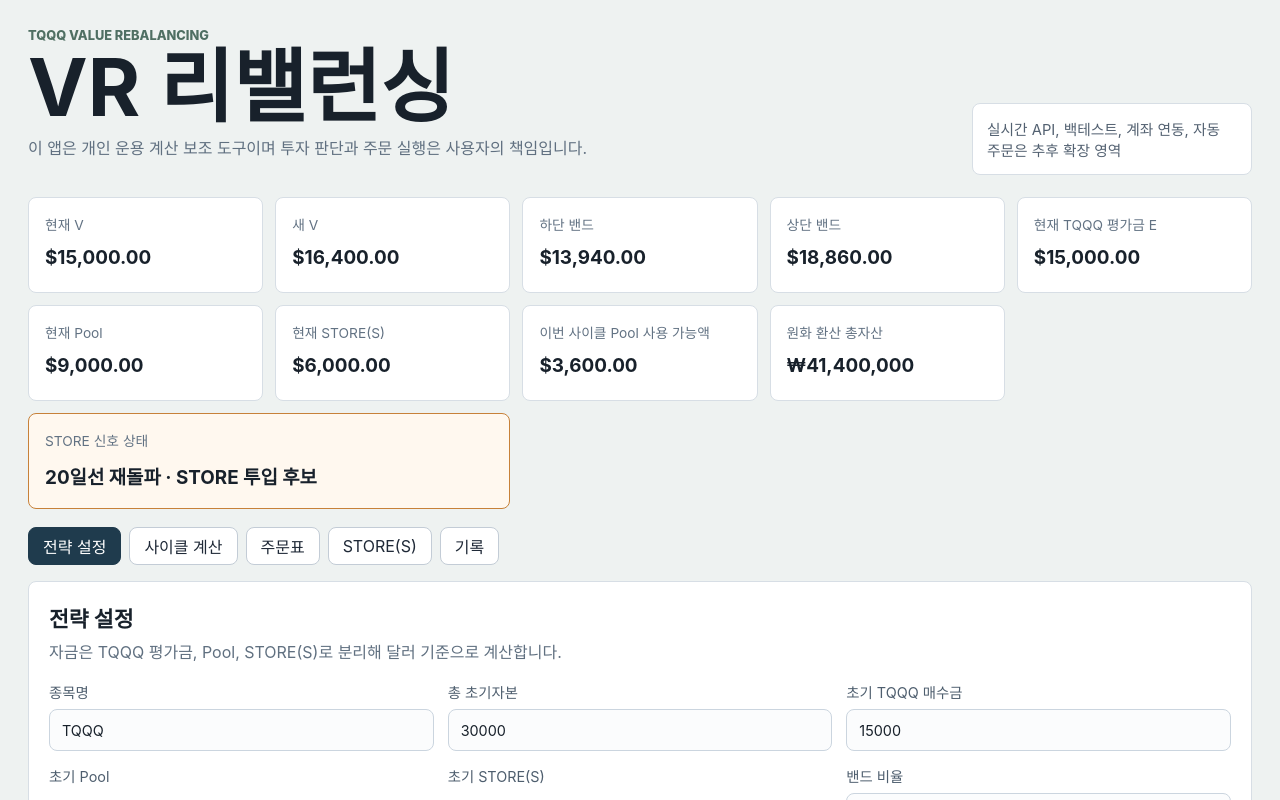
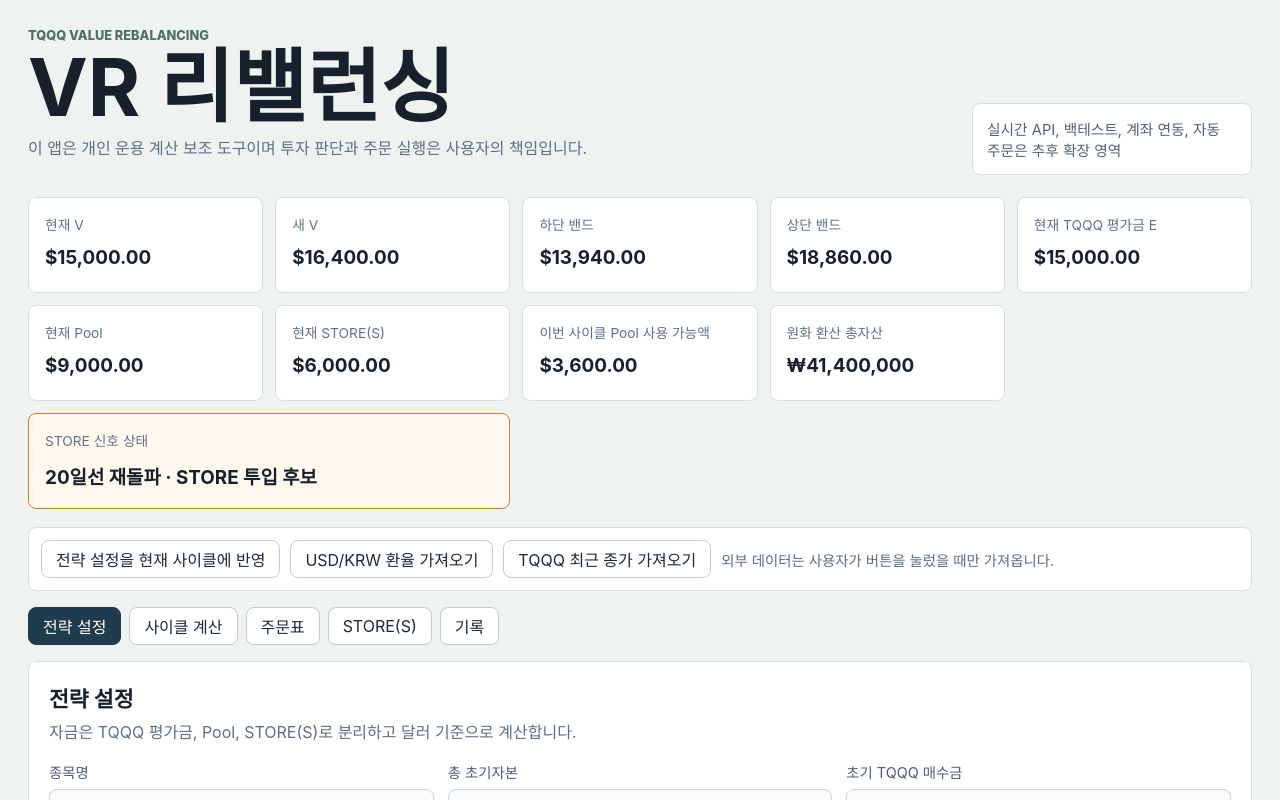
Before and after one commit to bookgoom891/VR-10Years-project, a React (Vite) app: page / in a window 1280 px wide. Shown: the top 800 px of the page. Built offline with nearby package versions, Linux system fonts and the light colour scheme.

Commit message:
Add live market sync controls

```diff
--- a/src/App.tsx
+++ b/src/App.tsx
@@ -6,12 +6,14 @@
 import StorePanel from "./components/StorePanel";
 import HistoryTable from "./components/HistoryTable";
 import {
+  applySettingsToCycle,
   buildBuyOrders,
   buildSellOrders,
   calculateCycle,
   evaluateStoreSignal,
   validateInputs
 } from "./utils/calculations";
+import { fetchLatestTqqqClose, fetchUsdKrwRate } from "./utils/marketData";
 import { loadFromStorage, saveToStorage } from "./utils/storage";
 import type {
   AppTab,
@@ -83,11 +85,16 @@
 
 export default function App() {
   const [activeTab, setActiveTab] = useState<AppTab>("setup");
-  const [settings, setSettings] = useState(() => loadFromStorage(settingsKey, defaultSettings));
+  const [settings, setSettings] = useState(() =>
+    loadFromStorage(settingsKey, defaultSettings)
+  );
   const [cycle, setCycle] = useState(() => loadFromStorage(cycleKey, defaultCycle));
   const [store, setStore] = useState(() => loadFromStorage(storeKey, defaultStore));
-  const [history, setHistory] = useState<HistoryRecord[]>(() => loadFromStorage(historyKey, [] as HistoryRecord[]));
+  const [history, setHistory] = useState<HistoryRecord[]>(() =>
+    loadFromStorage(historyKey, [] as HistoryRecord[])
+  );
   const [memo, setMemo] = useState("");
+  const [marketStatus, setMarketStatus] = useState("외부 데이터는 사용자가 버튼을 눌렀을 때만 가져옵니다.");
 
   useEffect(() => saveToStorage(settingsKey, settings), [settings]);
   useEffect(() => saveToStorage(cycleKey, cycle), [cycle]);
@@ -97,14 +104,67 @@
   const result = useMemo(() => calculateCycle(settings, cycle), [settings, cycle]);
   const storeSignal = useMemo(() => evaluateStoreSignal(store), [store]);
   const buyOrders = useMemo(
-    () => buildBuyOrders(result.lowerBand, cycle.shares, cycle.currentPool, settings.orderUnit, result.cyclePoolBudget),
+    () =>
+      buildBuyOrders(
+        result.lowerBand,
+        cycle.shares,
+        cycle.currentPool,
+        settings.orderUnit,
+        result.cyclePoolBudget
+      ),
     [cycle.currentPool, cycle.shares, result.cyclePoolBudget, result.lowerBand, settings.orderUnit]
   );
   const sellOrders = useMemo(
-    () => buildSellOrders(result.upperBand, cycle.shares, cycle.currentPool, settings.orderUnit),
+    () =>
+      buildSellOrders(
+        result.upperBand,
+        cycle.shares,
+        cycle.currentPool,
+        settings.orderUnit
+      ),
     [cycle.currentPool, cycle.shares, result.upperBand, settings.orderUnit]
   );
   const errors = useMemo(() => validateInputs(settings, cycle), [settings, cycle]);
+
+  function syncSettingsToCycle() {
+    setCycle((current) => applySettingsToCycle(settings, current));
+    setMarketStatus("전략 설정값을 현재 사이클 입력값에 반영했습니다.");
+  }
+
+  async function refreshExchangeRate() {
+    setMarketStatus("USD/KRW 환율을 가져오는 중입니다...");
+    try {
+      const snapshot = await fetchUsdKrwRate();
+      setSettings((current) => ({ ...current, exchangeRate: snapshot.price }));
+      setCycle((current) => ({ ...current, exchangeRate: snapshot.price }));
+      setMarketStatus(`환율 반영 완료: ${snapshot.price.toFixed(2)}원/USD (${snapshot.source})`);
+    } catch (error) {
+      setMarketStatus(error instanceof Error ? error.message : "환율을 가져오지 못했습니다.");
+    }
+  }
+
+  async function refreshTqqqClose() {
+    setMarketStatus(`${settings.symbol} 최근 종가를 가져오는 중입니다...`);
+    try {
+      const snapshot = await fetchLatestTqqqClose(settings.symbol);
+      setCycle((current) => ({
+        ...current,
+        endingPrice: snapshot.price,
+        manualEndingEquity: snapshot.price * current.shares,
+        useManualEndingEquity: false
+      }));
+      setStore((current) => ({
+        ...current,
+        prevPrice: current.price,
+        price: snapshot.price
+      }));
+      setMarketStatus(
+        `${settings.symbol} 최근 종가 반영 완료: $${snapshot.price.toFixed(2)} (${snapshot.date}, ${snapshot.source})`
+      );
+    } catch (error) {
+      setMarketStatus(error instanceof Error ? error.message : "종가를 가져오지 못했습니다.");
+    }
+  }
 
   function saveCycle() {
     const record: HistoryRecord = {
@@ -143,7 +203,10 @@
     setCycle((current) => ({
       ...current,
       currentStore: current.currentStore - amount,
-      currentPool: settings.storeMode === "move_to_pool" ? current.currentPool + amount : current.currentPool,
+      currentPool:
+        settings.storeMode === "move_to_pool"
+          ? current.currentPool + amount
+          : current.currentPool,
       storeInjection: amount,
       shares:
         settings.storeMode === "direct_buy" && current.endingPrice > 0
@@ -158,12 +221,23 @@
         <div>
           <p className="eyebrow">TQQQ Value Rebalancing</p>
           <h1>VR 리밸런싱</h1>
-          <p className="notice">이 앱은 개인 운용 계산 보조 도구이며 투자 판단과 주문 실행은 사용자의 책임입니다.</p>
+          <p className="notice">
+            이 앱은 개인 운용 계산 보조 도구이며 투자 판단과 주문 실행은 사용자의 책임입니다.
+          </p>
         </div>
-        <div className="future-box">실시간 API, 백테스트, 계좌 연동, 자동 주문은 추후 확장 영역</div>
+        <div className="future-box">
+          실시간 API, 백테스트, 계좌 연동, 자동 주문은 추후 확장 영역
+        </div>
       </header>
 
       <Dashboard settings={settings} cycle={cycle} result={result} storeSignal={storeSignal} />
+
+      <section className="market-toolbar">
+        <button type="button" onClick={syncSettingsToCycle}>전략 설정을 현재 사이클에 반영</button>
+        <button type="button" onClick={refreshExchangeRate}>USD/KRW 환율 가져오기</button>
+        <button type="button" onClick={refreshTqqqClose}>{settings.symbol} 최근 종가 가져오기</button>
+        <span>{marketStatus}</span>
+      </section>
 
       {errors.length > 0 && (
         <section className="alert-panel">
@@ -175,15 +249,42 @@
 
       <nav className="tabs" aria-label="화면 이동">
         {tabs.map((tab) => (
-          <button className={activeTab === tab.id ? "active" : ""} key={tab.id} type="button" onClick={() => setActiveTab(tab.id)}>
+          <button
+            className={activeTab === tab.id ? "active" : ""}
+            key={tab.id}
+            type="button"
+            onClick={() => setActiveTab(tab.id)}
+          >
             {tab.label}
           </button>
         ))}
       </nav>
 
-      {activeTab === "setup" && <StrategySetup settings={settings} onChange={setSettings} />}
-      {activeTab === "cycle" && <CycleCalculator cycle={cycle} result={result} onChange={setCycle} />}
-      {activeTab === "orders" && <OrderTables settings={settings} result={result} buyOrders={buyOrders} sellOrders={sellOrders} />}
+      {activeTab === "setup" && (
+        <StrategySetup
+          settings={settings}
+          onChange={setSettings}
+          onApplyToCycle={syncSettingsToCycle}
+          onRefreshExchangeRate={refreshExchangeRate}
+        />
+      )}
+      {activeTab === "cycle" && (
+        <CycleCalculator
+          cycle={cycle}
+          result={result}
+          onChange={setCycle}
+          onRefreshClose={refreshTqqqClose}
+          onRefreshExchangeRate={refreshExchangeRate}
+        />
+      )}
+      {activeTab === "orders" && (
+        <OrderTables
+          settings={settings}
+          result={result}
+          buyOrders={buyOrders}
+          sellOrders={sellOrders}
+        />
+      )}
       {activeTab === "store" && (
         <StorePanel
           settings={settings}
--- a/src/components/StrategySetup.tsx
+++ b/src/components/StrategySetup.tsx
@@ -4,10 +4,20 @@
 interface Props {
   settings: StrategySettings;
   onChange: (settings: StrategySettings) => void;
+  onApplyToCycle: () => void;
+  onRefreshExchangeRate: () => void;
 }
 
-export default function StrategySetup({ settings, onChange }: Props) {
-  const update = <K extends keyof StrategySettings>(key: K, value: StrategySettings[K]) => {
+export default function StrategySetup({
+  settings,
+  onChange,
+  onApplyToCycle,
+  onRefreshExchangeRate
+}: Props) {
+  const update = <K extends keyof StrategySettings>(
+    key: K,
+    value: StrategySettings[K]
+  ) => {
     onChange({ ...settings, [key]: value });
   };
 
@@ -15,7 +25,7 @@
     <section className="panel">
       <div className="section-title">
         <h2>전략 설정</h2>
-        <p>자금은 TQQQ 평가금, Pool, STORE(S)로 분리해 달러 기준으로 계산합니다.</p>
+        <p>자금은 TQQQ 평가금, Pool, STORE(S)로 분리하고 달러 기준으로 계산합니다.</p>
       </div>
       <div className="form-grid">
         <TextField label="종목명" value={settings.symbol} onChange={(value) => update("symbol", value)} />
@@ -35,8 +45,14 @@
         <NumberField label="STORE 최소 투입 간격" value={settings.storeMinIntervalDays} onChange={(value) => update("storeMinIntervalDays", value)} suffix="일" />
       </div>
       <div className="option-row">
-        <label><input type="checkbox" checked={settings.useStore} onChange={(event) => update("useStore", event.target.checked)} /> STORE 사용</label>
-        <label><input type="checkbox" checked={settings.reflectStoreInV} onChange={(event) => update("reflectStoreInV", event.target.checked)} /> STORE 투입금 V 반영</label>
+        <label>
+          <input type="checkbox" checked={settings.useStore} onChange={(event) => update("useStore", event.target.checked)} />
+          STORE 사용
+        </label>
+        <label>
+          <input type="checkbox" checked={settings.reflectStoreInV} onChange={(event) => update("reflectStoreInV", event.target.checked)} />
+          STORE 투입금 V 반영
+        </label>
         <label>
           STORE 투입 방식
           <select value={settings.storeMode} onChange={(event) => update("storeMode", event.target.value as StrategySettings["storeMode"])}>
@@ -45,6 +61,14 @@
           </select>
         </label>
       </div>
+      <div className="action-row">
+        <button className="primary-action" type="button" onClick={onApplyToCycle}>
+          전략 설정을 현재 사이클에 반영
+        </button>
+        <button type="button" onClick={onRefreshExchangeRate}>
+          실시간 USD/KRW 환율 가져오기
+        </button>
+      </div>
     </section>
   );
 }
--- a/src/styles.css
+++ b/src/styles.css
@@ -145,6 +145,23 @@
   padding: 12px 16px;
   color: #9b2c2c;
   background: #fff5f5;
+}
+
+.market-toolbar {
+  display: flex;
+  flex-wrap: wrap;
+  gap: 10px;
+  align-items: center;
+  margin-bottom: 16px;
+  border: 1px solid #d7dee5;
+  border-radius: 8px;
+  background: #ffffff;
+  padding: 12px;
+}
+
+.market-toolbar span {
+  color: #5f6d7a;
+  font-size: 0.9rem;
 }
 
 .alert-panel p {
--- /dev/null
+++ b/src/utils/marketData.ts
@@ -0,0 +1,56 @@
+export interface PriceSnapshot {
+  price: number;
+  date: string;
+  source: string;
+}
+
+export async function fetchUsdKrwRate(): Promise<PriceSnapshot> {
+  const response = await fetch("https://open.er-api.com/v6/latest/USD");
+  if (!response.ok) throw new Error("환율 API 응답을 받을 수 없습니다.");
+  const data = await response.json();
+  const rate = Number(data?.rates?.KRW);
+
+  if (!Number.isFinite(rate) || rate <= 0) {
+    throw new Error("USD/KRW 환율 값을 찾을 수 없습니다.");
+  }
+
+  return {
+    price: rate,
+    date: String(data?.time_last_update_utc || new Date().toISOString()),
+    source: "open.er-api.com"
+  };
+}
+
+export async function fetchLatestTqqqClose(symbol = "TQQQ"): Promise<PriceSnapshot> {
+  const response = await fetch(
+    `https://query1.finance.yahoo.com/v8/finance/chart/${encodeURIComponent(symbol.toUpperCase())}?range=10d&interval=1d`
+  );
+
+  if (!response.ok) throw new Error("종가 API 응답을 받을 수 없습니다.");
+  const data = await response.json();
+  const result = data?.chart?.result?.[0];
+  const closes: Array<number | null> = result?.indicators?.quote?.[0]?.close ?? [];
+  const timestamps: number[] = result?.timestamp ?? [];
+  let lastIndex = -1;
+  for (let index = closes.length - 1; index >= 0; index -= 1) {
+    if (typeof closes[index] === "number" && Number.isFinite(closes[index])) {
+      lastIndex = index;
+      break;
+    }
+  }
+  const price = Number(closes[lastIndex]);
+  const date =
+    lastIndex >= 0 && timestamps[lastIndex]
+      ? new Date(timestamps[lastIndex] * 1000).toISOString().slice(0, 10)
+      : "";
+
+  if (!Number.isFinite(price) || price <= 0) {
+    throw new Error("TQQQ 최근 종가를 찾을 수 없습니다.");
+  }
+
+  return {
+    price,
+    date,
+    source: "Yahoo Finance"
+  };
+}
```
Also changed, not shown: src/components/CycleCalculator.tsx (+17 -5 lines), src/utils/calculations.ts (+79 -12 lines).
